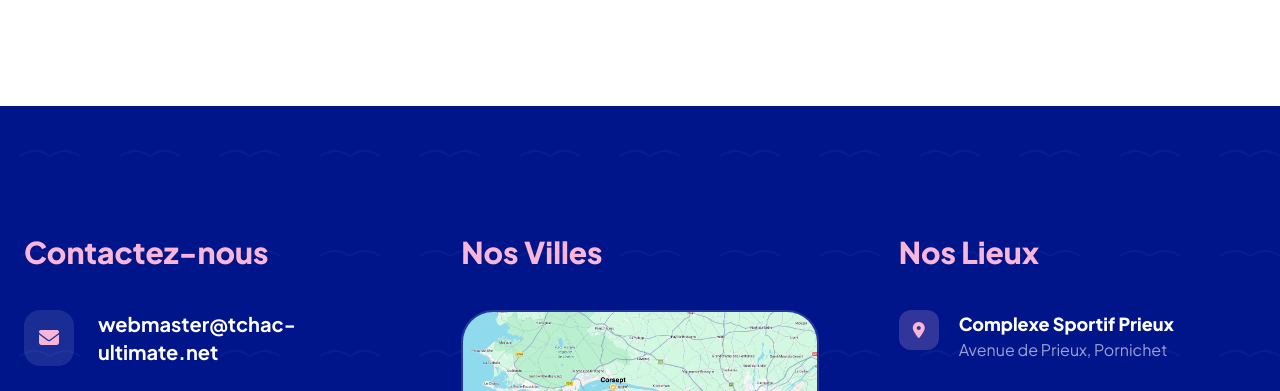
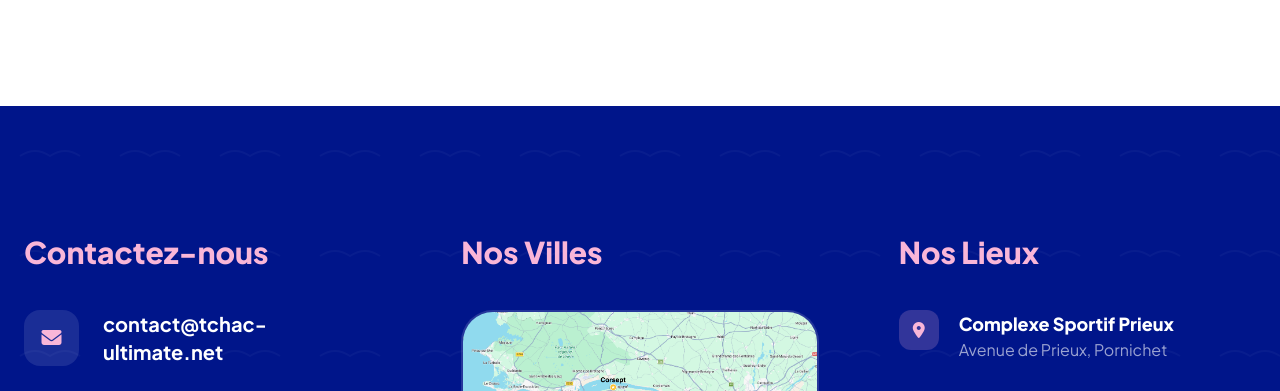
Before and after one commit to Tchac-ultimate/Tchac-Ultimate, a website: page index.html in a window 1280 px wide. Shown: the part 5162-5553 px from the top of the page. Drawn offline with nearby package versions, Linux system fonts and the light colour scheme.

Commit message:
Update index.html

```diff
--- a/index.html
+++ b/index.html
@@ -442,11 +442,11 @@
                 <div>
                     <h4 class="text-3xl font-black mb-10 text-brand-pink">Contactez-nous</h4>
                     <div class="space-y-8">
-                        <a href="mailto:webmaster@tchac-ultimate.net" class="flex items-center gap-6 group">
+                        <a href="mailto:president@tchac-ultimate.net" class="flex items-center gap-6 group">
                             <div class="w-14 h-14 bg-white/10 rounded-2xl flex items-center justify-center text-brand-pink group-hover:bg-brand-pink group-hover:text-brand-navy transition-all">
                                 <i class="fas fa-envelope text-xl"></i>
                             </div>
-                            <span class="text-xl font-bold">webmaster@tchac-ultimate.net</span>
+                            <span class="text-xl font-bold">contact@tchac-ultimate.net</span>
                         </a>
                         <div class="flex gap-6 pt-4">
                             <a href="https://www.facebook.com/Tchac44/" target="_blank" rel="noopener noreferrer" class="w-12 h-12 bg-white/10 rounded-full flex items-center justify-center text-white hover:bg-brand-pink hover:text-brand-navy transition-all">
```
